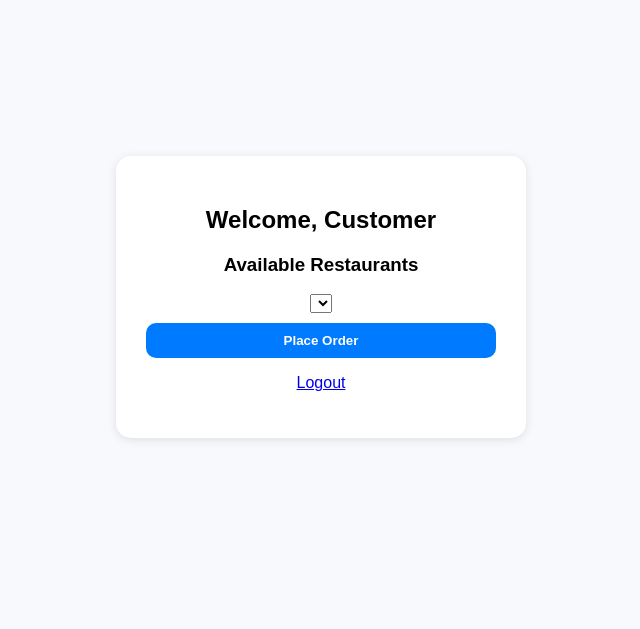
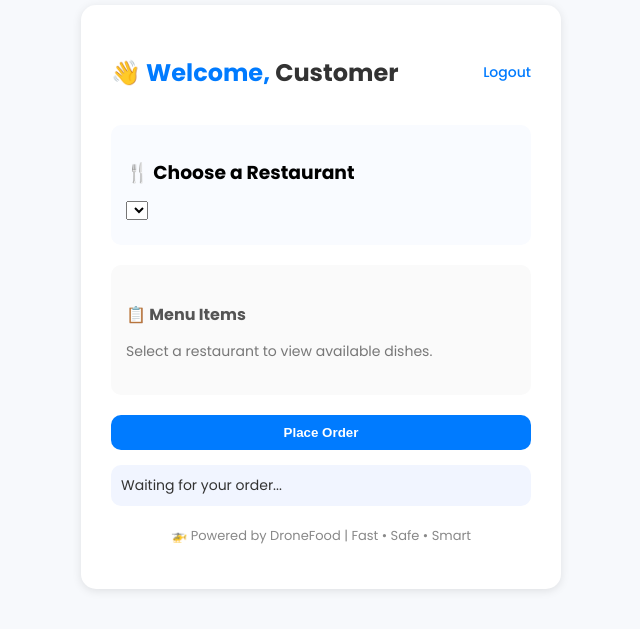
Before and after one commit to kiran-kumarb/food-drone, a website: page public/customer_dashboard.html in a window 1280 px wide. Shown: the part 111-740 px from the top of the page, without its empty margins (319-959 px from the left). Drawn offline with Linux system fonts and the light colour scheme; no server answers.

Commit message:
enhanced ui

```diff
--- a/public/customer_dashboard.html
+++ b/public/customer_dashboard.html
@@ -4,18 +4,34 @@
   <meta charset="UTF-8">
   <title>Customer Dashboard - Drone Food</title>
   <link rel="stylesheet" href="style.css">
+  <link href="https://fonts.googleapis.com/css2?family=Poppins:wght@400;500;600;700&display=swap" rel="stylesheet">
 </head>
 <body>
-  <div class="container">
-    <h2>Welcome, <span id="custName"></span></h2>
-    <h3>Available Restaurants</h3>
-    <select id="restaurantSelect"></select>
-    <div id="menuContainer"></div>
 
-    <button id="placeOrderBtn">Place Order</button>
-    <p id="status"></p>
+  <div class="container" style="width: 420px; text-align: left;">
 
-    <p><a href="index.html">Logout</a></p>
+    <div style="display:flex; align-items:center; justify-content:space-between; margin-bottom:15px;">
+      <h2 style="color:#007bff;">👋 Welcome, <span id="custName" style="color:#333;"></span></h2>
+      <a href="index.html" style="font-size:14px; text-decoration:none; color:#007bff; font-weight:500;">Logout</a>
+    </div>
+
+    <div style="background:#f9fbff; border-radius:10px; padding:15px; margin-bottom:20px;">
+      <h3 style="margin-bottom:10px;">🍴 Choose a Restaurant</h3>
+      <select id="restaurantSelect" style="margin-bottom:10px;"></select>
+    </div>
+
+    <div id="menuContainer" style="background:#fafafa; border-radius:10px; padding:15px; min-height:100px;">
+      <h4 style="color:#555; margin-bottom:10px;">📋 Menu Items</h4>
+      <p style="font-size:14px; color:#777;">Select a restaurant to view available dishes.</p>
+    </div>
+
+    <button id="placeOrderBtn" style="margin-top:20px;">Place Order</button>
+
+    <p id="status" style="margin-top:15px; background:#f1f5ff; border-radius:10px; padding:10px; font-size:14px; color:#333;">Waiting for your order...</p>
+
+    <footer style="text-align:center; margin-top:20px; font-size:13px; color:#888;">
+      <p>🚁 Powered by DroneFood | Fast • Safe • Smart</p>
+    </footer>
   </div>
 
   <script src="customer_dashboard.js"></script>
--- a/public/customer_dashboard.js
+++ b/public/customer_dashboard.js
@@ -94,6 +94,7 @@ async function handlePayment() {
   });
 
   statusBox.textContent = '🚁 Drone assigned! Your food is on the way.';
+
 }
 
 loadRestaurants();
```
Also changed, not shown: public/index.html (+24 -8 lines).
